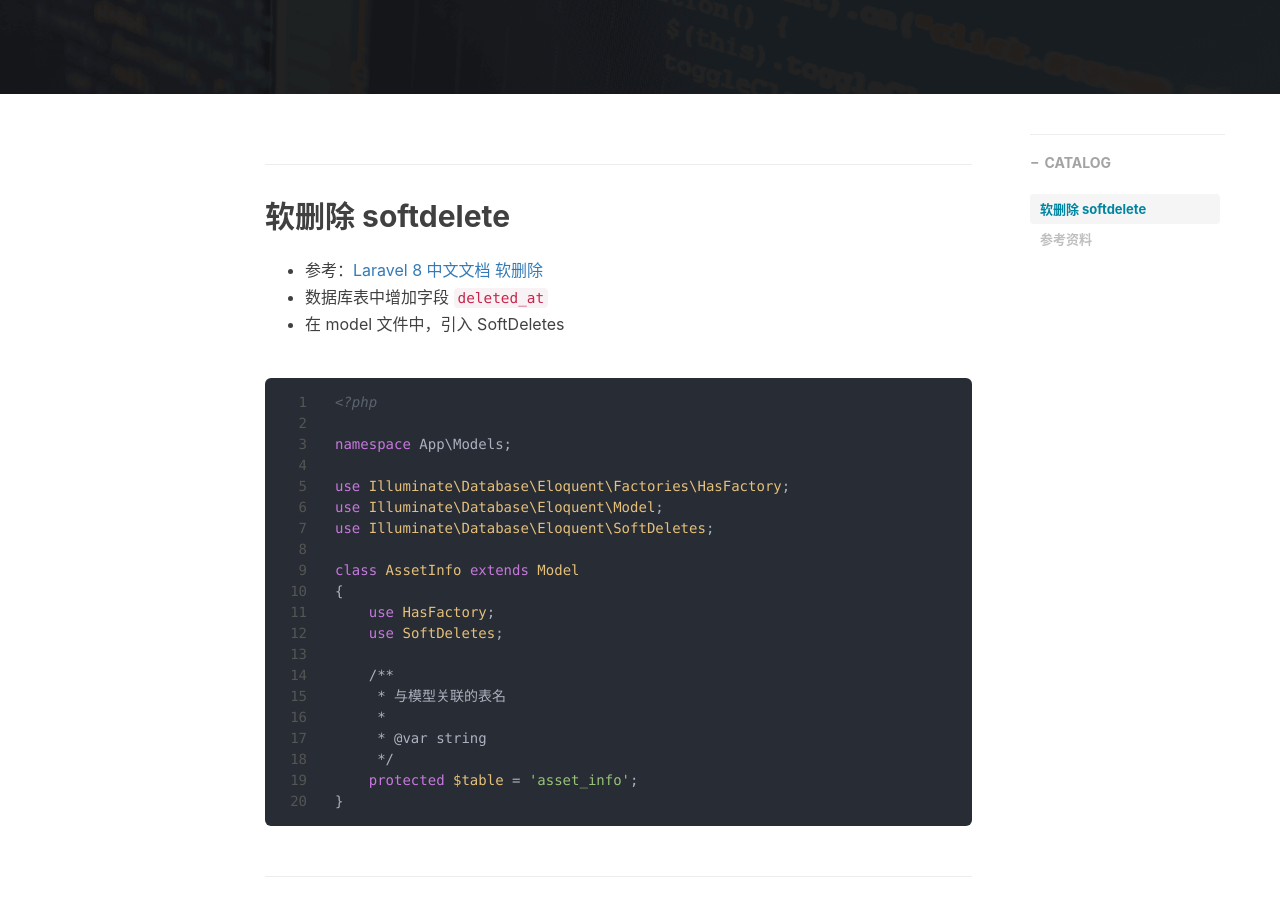
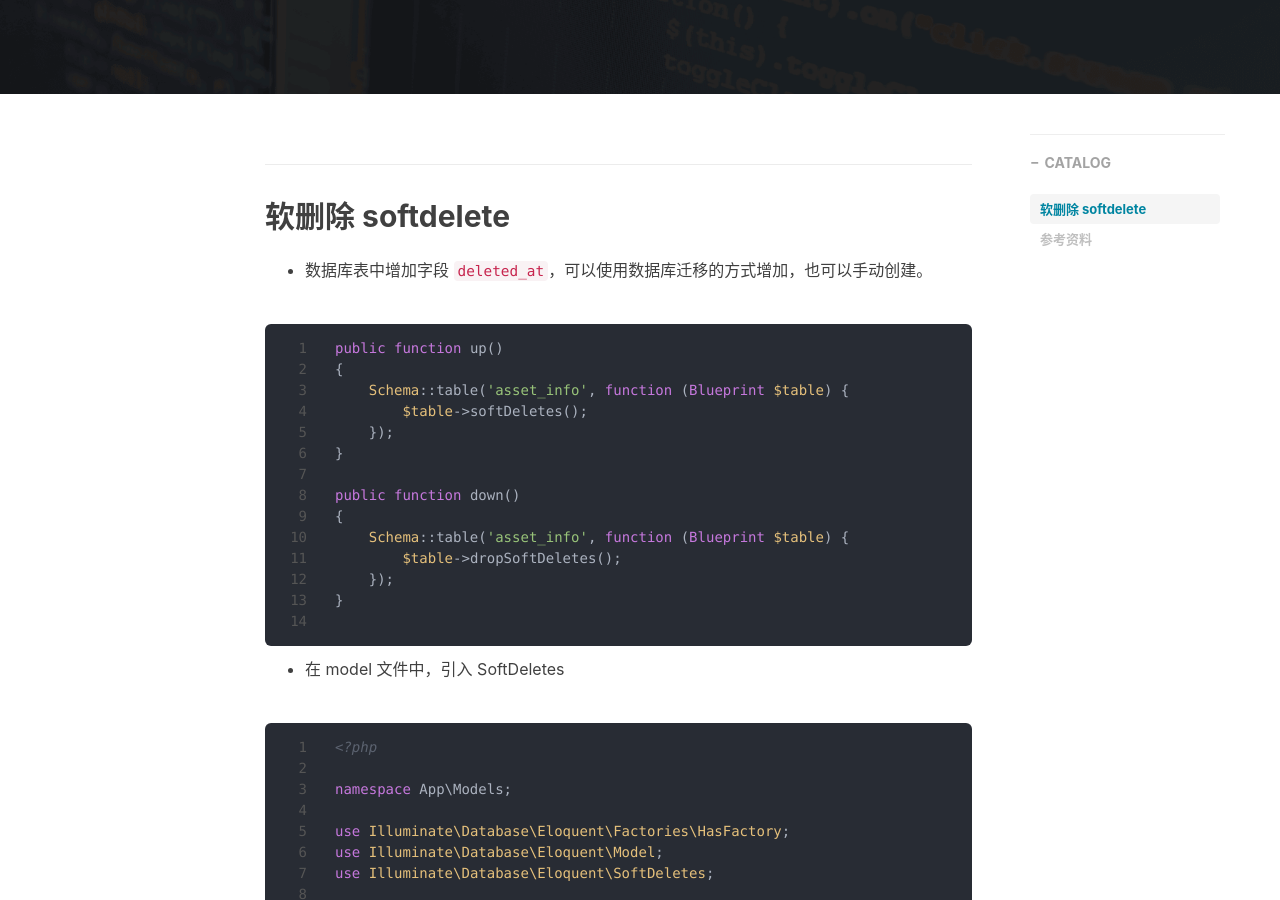
Before and after one commit to tongg112/tongg112.github.io, a Jekyll site: the page built from _posts/2021-09-23-laravel-softdelete.md, in a window 1280 px wide and 900 px high, scrolled down 363 px. Built offline with Jekyll 4.4.1, drawn with Linux system fonts in a browser that asks for light colours; nearby versions of some CDN libraries; comment, search, counter and statistics services are not loaded.

Commit message:
laravel-softdelete：数据库迁移的方式增加软删除字段

````diff
--- a/_posts/2021-09-23-laravel-softdelete.md
+++ b/_posts/2021-09-23-laravel-softdelete.md
@@ -11,8 +11,27 @@ comments: true
 ---
 
 ## 软删除 softdelete
-- 参考：[Laravel 8 中文文档 软删除](https://learnku.com/docs/laravel/8.x/eloquent/9406#soft-deleting)
-- 数据库表中增加字段 `deleted_at`
+
+- 数据库表中增加字段 `deleted_at`，可以使用数据库迁移的方式增加，也可以手动创建。
+
+```php
+public function up()
+{
+    Schema::table('asset_info', function (Blueprint $table) {
+        $table->softDeletes();
+    });
+}
+
+public function down()
+{
+    Schema::table('asset_info', function (Blueprint $table) {
+        $table->dropSoftDeletes();
+    });
+}
+
+```
+
+
 - 在 model 文件中，引入 SoftDeletes
 
 ```php
````
